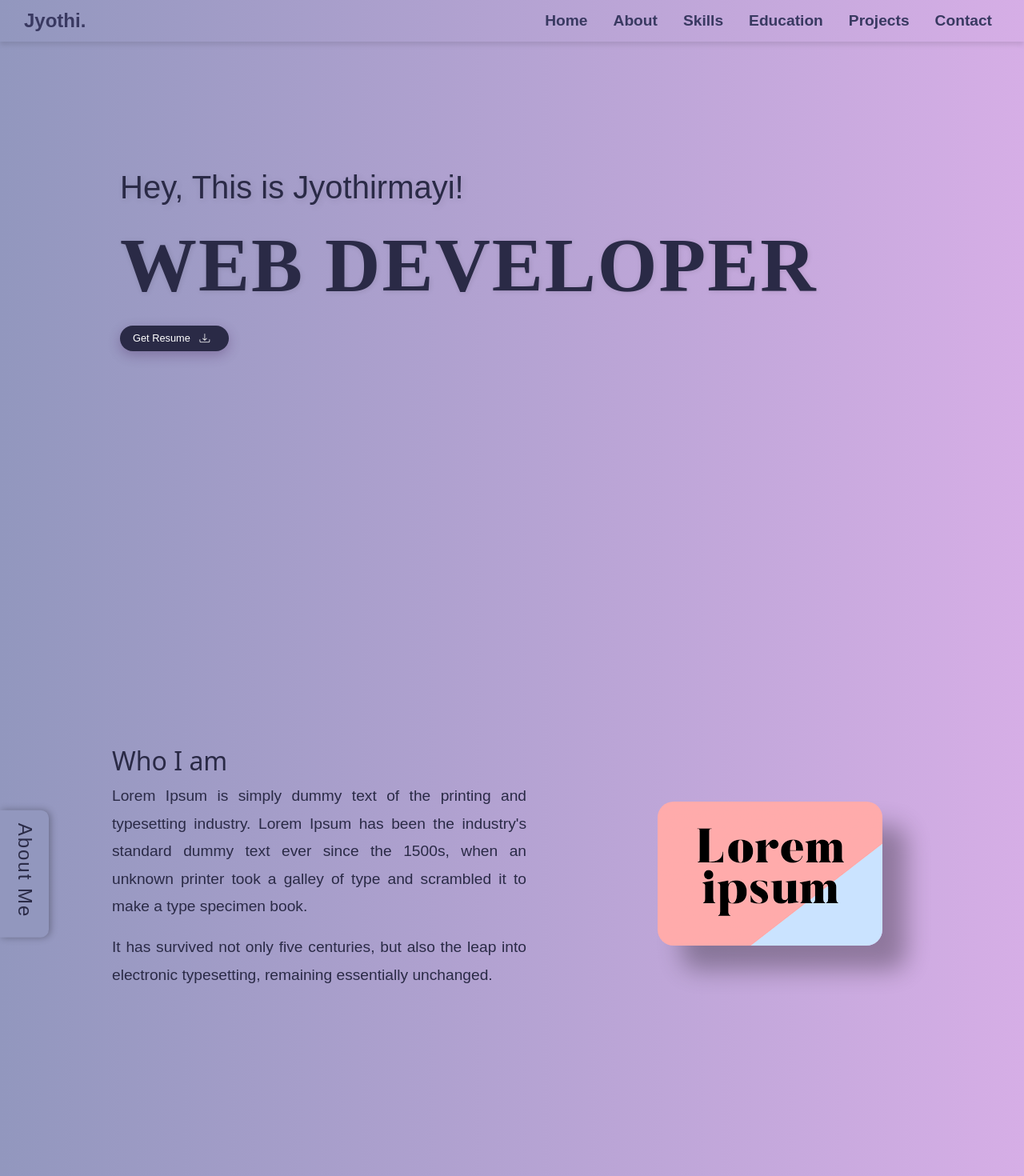
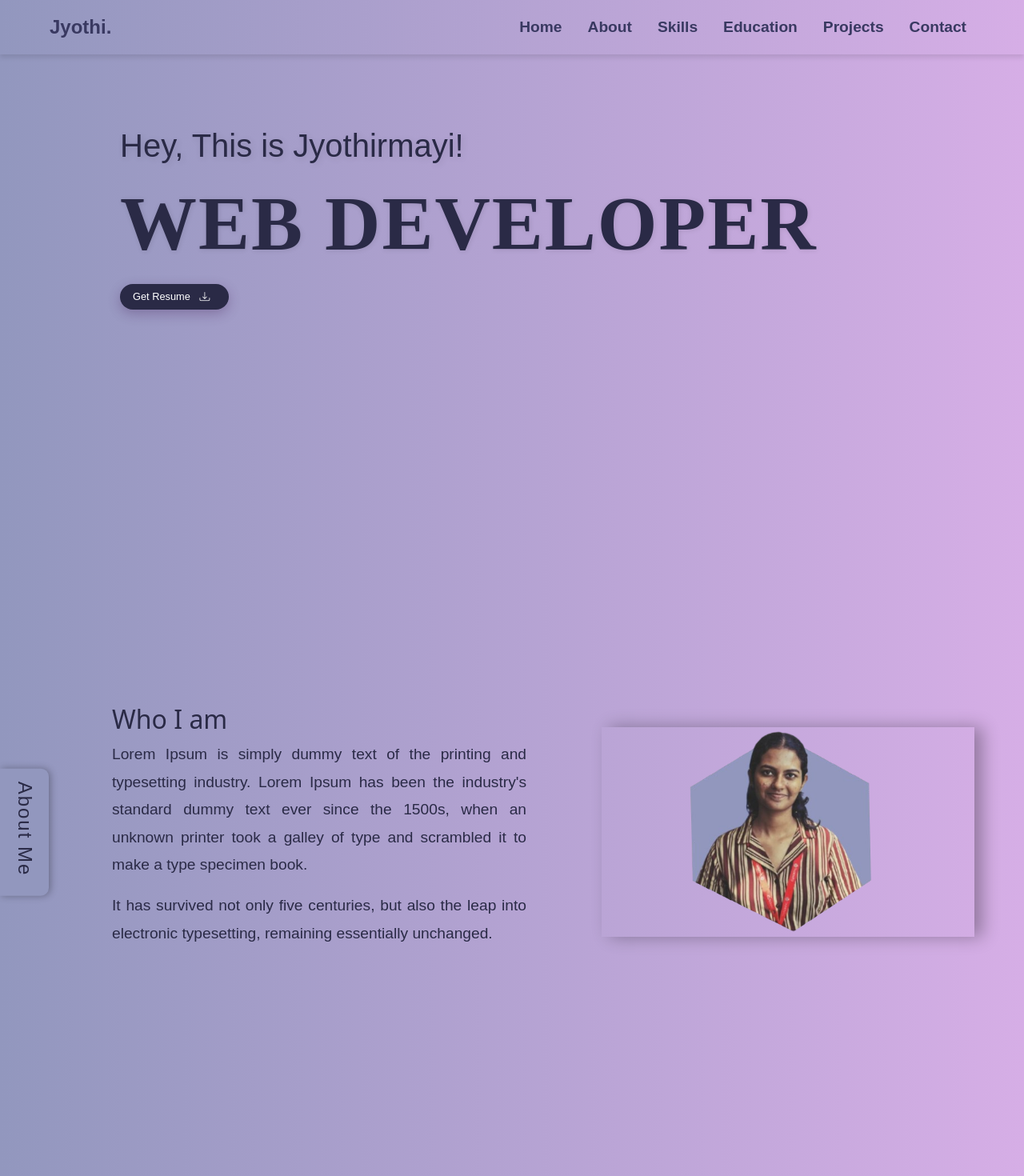
Before and after one commit to jyothirmayiks/portfolio, a React (Create React App) app: page / in a window 1280 px wide. Shown: the top 1470 px of the page at 80% size. Built offline with nearby package versions, Linux system fonts and the light colour scheme; a web font is replaced by a local one.

Commit message:
files updated

```diff
--- a/src/components/About.css
+++ b/src/components/About.css
@@ -74,12 +74,10 @@
   }
 
   .about-image img {
-    max-width: 100%;
+    max-width: 90%;
     height: auto;
-    margin-left: 100px;
-    border-radius: 20px;
-    box-shadow: 30px 30px 30px rgba(0, 0, 0, 0.3);
-    transition: transform 0.3s ease, box-shadow 0.3s ease;
+    margin-left: 30px;
+    box-shadow: 10px 0 20px rgba(0, 0, 0, 0.3);
   }
 
   .about-image img:hover {
--- a/src/components/About.js
+++ b/src/components/About.js
@@ -1,6 +1,6 @@
 import React from "react";
 import "./About.css";
-import download from "/home/jyothirmayiks/portfolio_web/src/assets/download.png";
+import Jyothi from "/home/jyothirmayiks/Downloads/portfolio/src/assets/jyothi.png";
 
 const About = () => {
   return (
@@ -23,7 +23,7 @@ const About = () => {
           </p>
         </div>
         <div className="about-image">
-          <img src={download} alt="jyothi" />
+          <img src={Jyothi} alt="jyothi" />
         </div>
       </div>
     </section>
--- a/src/components/Education.js
+++ b/src/components/Education.js
@@ -1,6 +1,6 @@
 import React from "react";
 import "./Education.css";
-import coding from "/home/jyothirmayiks/portfolio_web/src/assets/coding.png";
+import coding from "/home/jyothirmayiks/Downloads/portfolio/src/assets/coding.png";
 
 const Education = () => {
   const educationData = [
--- a/src/components/Navbar.css
+++ b/src/components/Navbar.css
@@ -1,5 +1,5 @@
 
-.navbar {
+.personalnavbar {
   display: flex;
   justify-content: space-between;
   align-items: center;
@@ -14,7 +14,7 @@
 }
 
 
-.navbar-name {
+.personalnavbar-name {
   font-weight: bold;
   font-size: 1.5rem;
   text-decoration: none;
--- a/src/components/Navbar.js
+++ b/src/components/Navbar.js
@@ -9,8 +9,8 @@ const Navbar = () => {
   };
 
   return (
-    <nav className="navbar">
-      <a href="#home" className="navbar-name">
+    <nav className="personalnavbar">
+      <a href="#home" className="personalnavbar-name">
         Jyothi.
       </a>
       <button className="menu-toggle" onClick={toggleMenu}>
```
Also changed, not shown: src/assets/jyothi.png (added).
